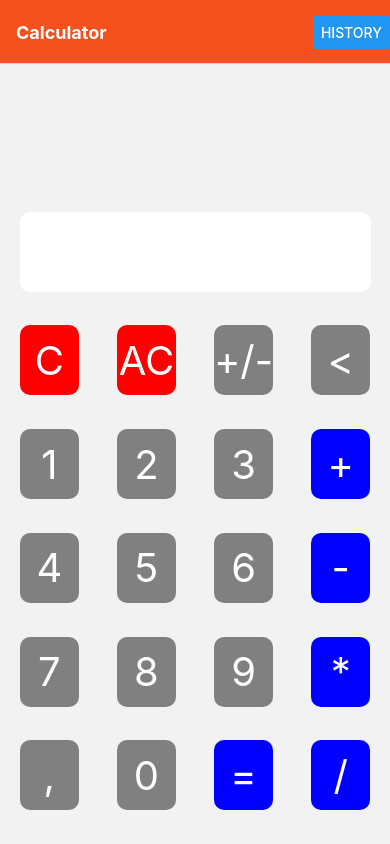
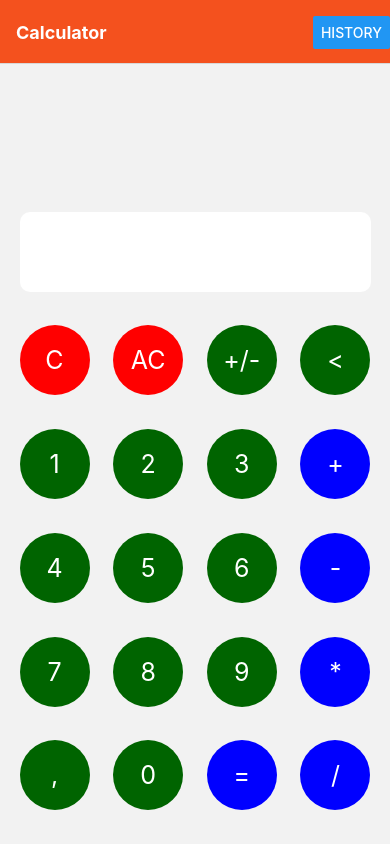
Before and after one commit to elem15/calculator_react-native-cli_apk, a React Native app: screen /Calculation in a window 390 px wide. Built offline with nearby package versions, Linux system fonts and the light colour scheme.

Commit message:
vfeat: change buttons styles

```diff
--- a/src/components/NumButton.tsx
+++ b/src/components/NumButton.tsx
@@ -22,15 +22,15 @@ export default function NumButton({
 
 const styles = StyleSheet.create({
   container: {
-    width: '17%',
+    width: 70,
     height: 70,
     display: 'flex',
     justifyContent: 'center',
     alignItems: 'center',
-    borderRadius: 10,
+    borderRadius: 45,
   },
   gray: {
-    backgroundColor: 'gray',
+    backgroundColor: 'darkgreen',
   },
   red: {
     backgroundColor: 'red',
@@ -39,7 +39,7 @@ const styles = StyleSheet.create({
     backgroundColor: 'blue',
   },
   textContent: {
-    fontSize: 40,
+    fontSize: 25,
     color: 'white',
   },
 });
```
Also changed, not shown: 1 other file (tests, documents, lock files or other folders).
